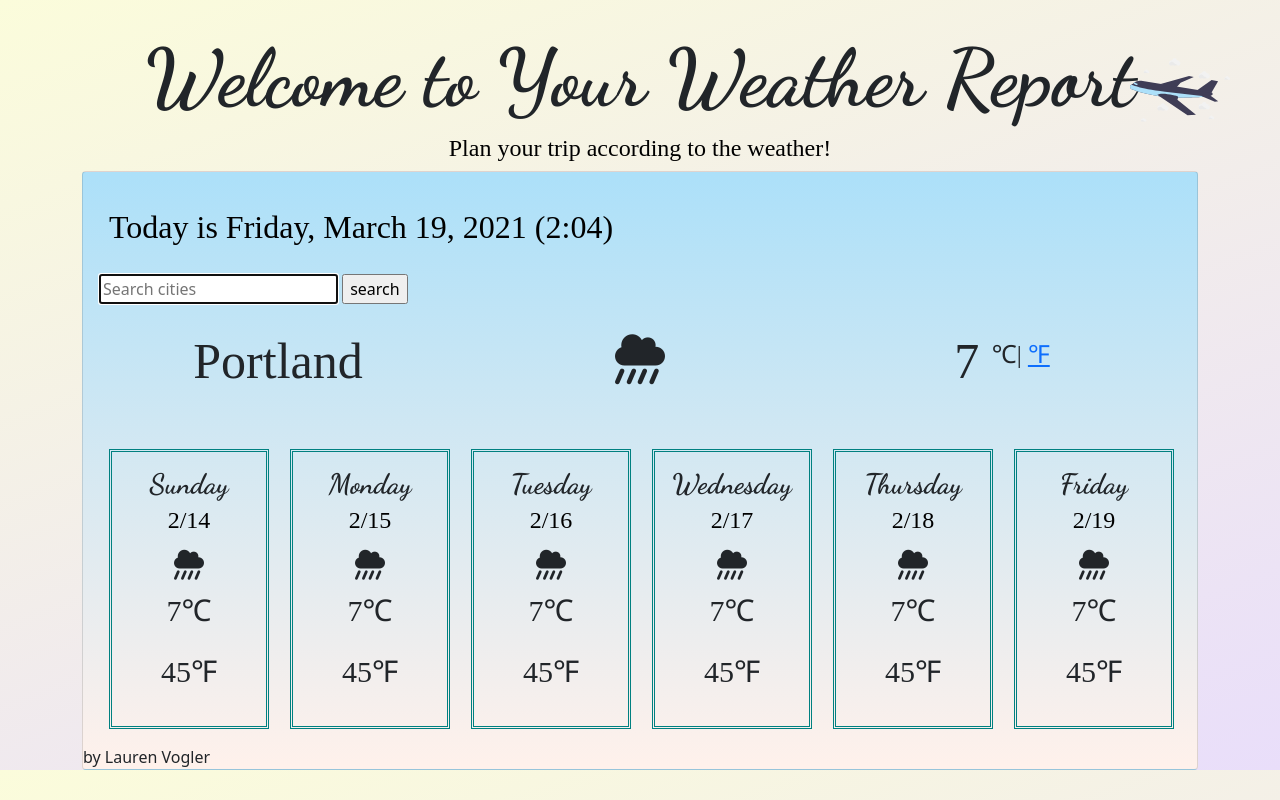
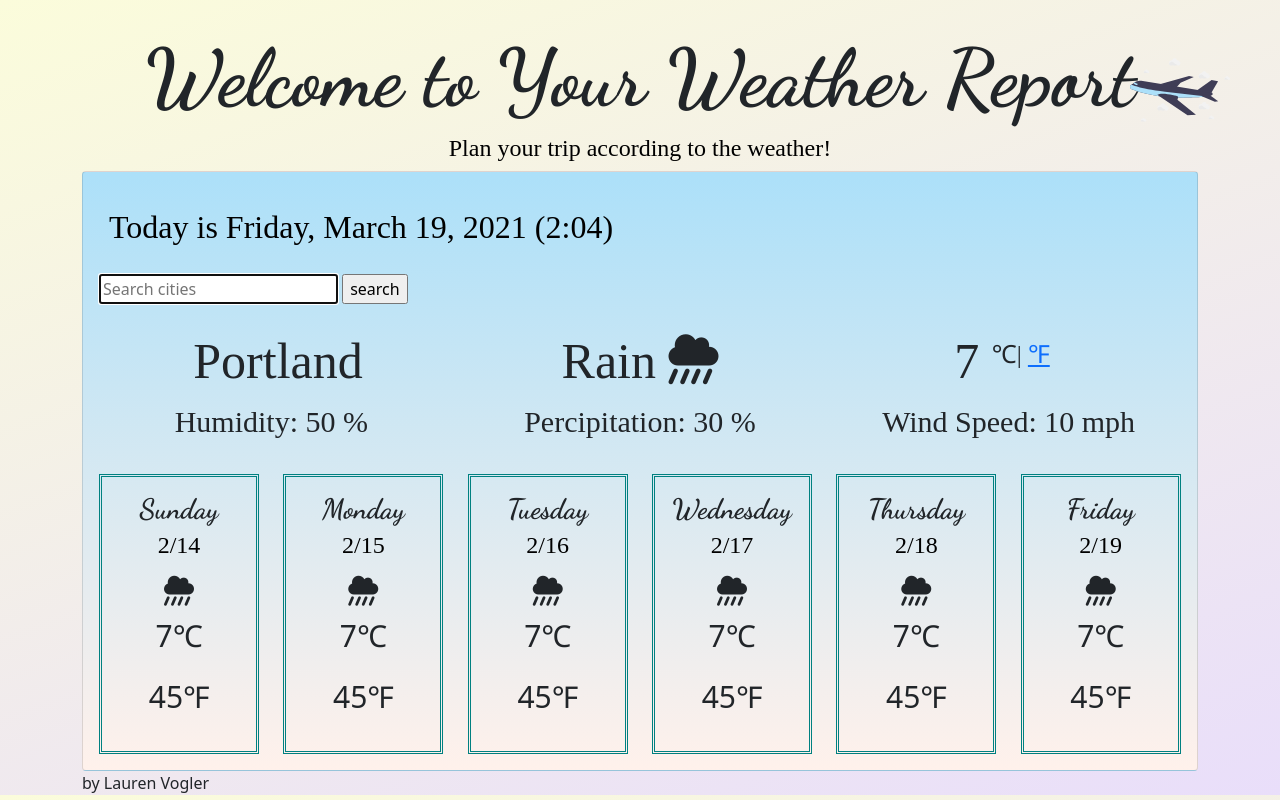
Before and after one commit to lvogue/weather-app, a plain HTML site: page index.html in a window 1280 px wide. Drawn offline with nearby package versions, Linux system fonts and the light colour scheme; no server answers.

Commit message:
Added new  row for weather detail
also added the ability to manipulate icon

```diff
--- a/index.html
+++ b/index.html
@@ -38,8 +38,11 @@
                         <div class="col-4" id="city">
                             Portland
                         </div>
-                        <div class="col-4"id="icon">
-                            <i class="fas fa-cloud-showers-heavy"></i>
+                        <div class="col-4">
+                            <span class="description" id="description">
+                                Rain
+                            </span>
+                            <i class="fas fa-cloud-showers-heavy" id="icon"></i>
                         </div>
                         <div class="col-4"id="temp">
                             <span class="number" id="raw-temp">7</span>
@@ -49,7 +52,34 @@
                             </span>
                         </div>
                     </div>
+                </div>
                 <div class="container2">
+                    <div class="row">
+                      <div class="col-4">
+                        Humidity:
+                        <span class=humidity>
+                            50
+                        </span>
+                        %
+                      </div>
+                      <div class="col-4">
+                        Percipitation:
+                        <span class="falling">
+                            30
+                        </span>
+                        %
+                      </div>
+                      <div class="col-4">
+                        Wind Speed:
+                        <span class="wind">
+                            10
+                        </span>
+                        mph
+                      </div>
+
+                    </div>
+                  </div>
+                <div class="container3">
                     <div class="row">
                         <div class="col-2">
                             <div class="card1" style="width: 10rem;">
--- a/index.js
+++ b/index.js
@@ -17,7 +17,7 @@ currentDate.innerHTML=`Today is ${day}, ${month} ${date}, ${year} (${hour}:${min
 function showTemp(response){
 document.querySelector("#city").innerHTML=response.data.name;
 document.querySelector("#raw-temp").innerHTML=Math.round(response.data.main.temp);
-document.querySelector("#icon").innerHTML =
+document.querySelector("#description").innerHTML =
     response.data.weather[0].main;
     console.log(response.data.weather);
 }
--- a/style.css
+++ b/style.css
@@ -68,6 +68,12 @@ div .container1 .row {
 }
 
 div .container2 {
+  text-align: center;
+  font-size: 30px;
+  font-family: 'Times New Roman', Times, serif;
+
+}
+div .container3 {
   font-size: 30px;
   text-align: center;
   padding-top: 30px;
```
